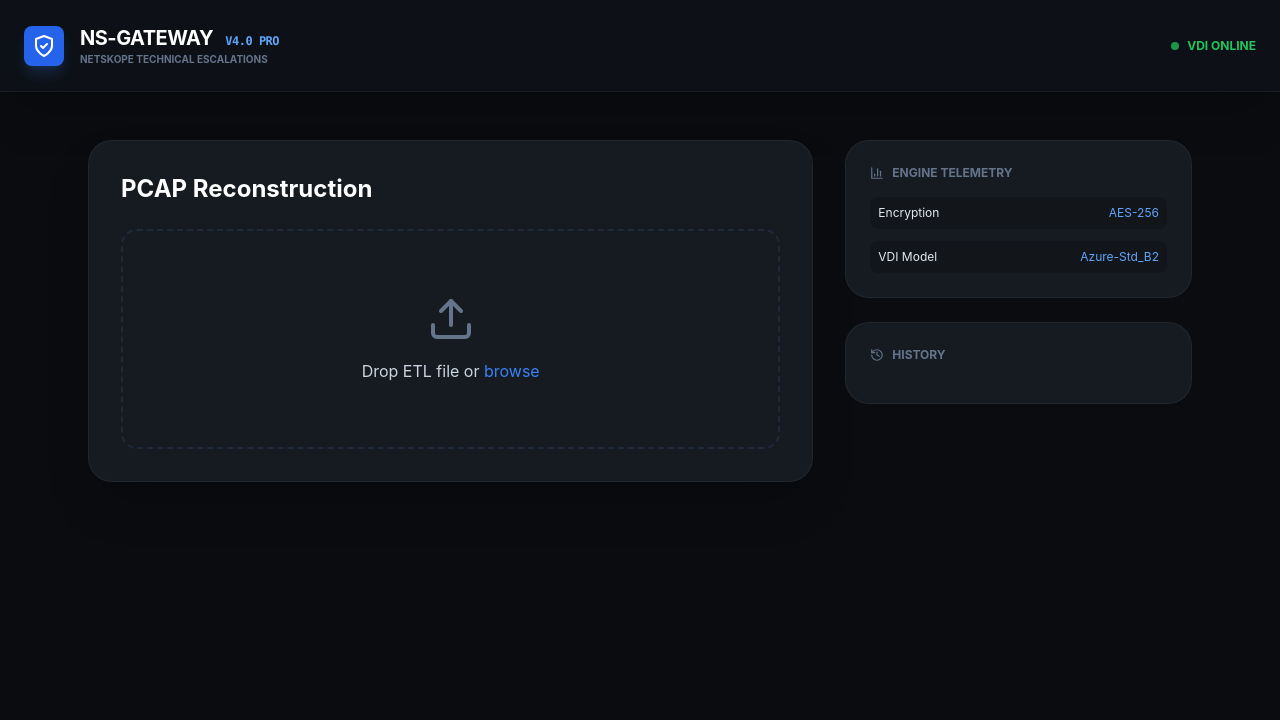
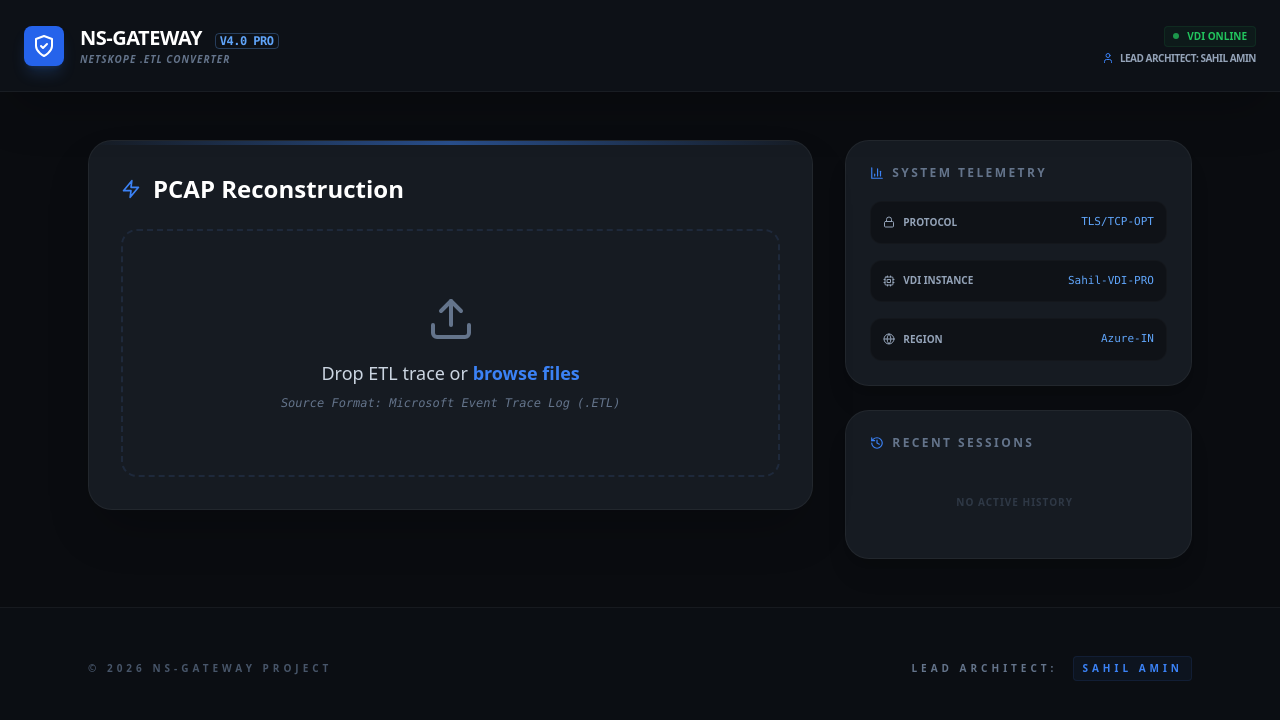
Before and after one commit to rashidaminbuhroo-ux/etl-converter-ui, a React (Create React App) app: page / in a window 1280 px wide. Shown: the top 720 px of the page. Built offline with nearby package versions, Linux system fonts and the light colour scheme.

Commit message:
Update App.jsx

```diff
--- a/src/App.jsx
+++ b/src/App.jsx
@@ -5,14 +5,14 @@
 import { motion, AnimatePresence } from 'framer-motion';
 import {
   ShieldCheck, Upload, FileCode, Download,
-  Activity, Zap, History, Globe, Lock, Cpu, BarChart3
+  Activity, Zap, History, Globe, Lock, Cpu, BarChart3, User
 } from 'lucide-react';
 
 const API_BASE_URL = 'https://secluding-dropout-passion.ngrok-free.dev';
 
 export default function App() {
   const [file, setFile] = useState(null);
-  const [status, setStatus] = useState('idle'); // idle, uploading, processing, completed
+  const [status, setStatus] = useState('idle');
   const [progress, setProgress] = useState(0);
   const [downloadUrl, setDownloadUrl] = useState('');
   const [history, setHistory] = useState([]);
@@ -64,41 +64,73 @@
   };
 
   return (
-    <div className="min-h-screen bg-[#0a0c10] text-slate-200 p-0 m-0">
+    <div className="min-h-screen bg-[#0a0c10] text-slate-200 p-0 m-0 font-sans">
       <Toaster position="top-right" />
-      <nav className="border-b border-white/5 bg-[#0d1117] p-6 shadow-2xl">
+
+      <nav className="border-b border-white/5 bg-[#0d1117] p-6 shadow-2xl sticky top-0 z-50">
         <div className="max-w-7xl mx-auto flex justify-between items-center">
           <div className="flex items-center gap-4">
-            <div className="p-2 bg-blue-600 rounded-lg shadow-lg shadow-blue-500/20"><ShieldCheck className="text-white w-6 h-6" /></div>
+            <div className="p-2 bg-blue-600 rounded-lg shadow-lg shadow-blue-500/20">
+              <ShieldCheck className="text-white w-6 h-6" />
+            </div>
             <div>
-              <h1 className="text-xl font-bold text-white tracking-tight">NS-GATEWAY <span className="text-blue-400 text-xs font-mono ml-2">V4.0 PRO</span></h1>
-              <p className="text-[10px] text-slate-500 uppercase font-bold">Netskope Technical Escalations</p>
+              <h1 className="text-xl font-bold text-white tracking-tight">NS-GATEWAY <span className="text-blue-400 text-xs font-mono ml-2 border border-blue-400/30 px-1 rounded">V4.0 PRO</span></h1>
+              <p className="text-[10px] text-slate-500 uppercase font-bold tracking-widest italic">Netskope .ETL Converter</p>
             </div>
           </div>
-          <div className="flex items-center gap-2 text-xs font-bold text-green-500"><div className="w-2 h-2 bg-green-500 rounded-full animate-pulse" /> VDI ONLINE</div>
+          <div className="flex flex-col items-end">
+            <div className="flex items-center gap-2 text-[10px] font-bold text-green-500 mb-1 bg-green-500/5 px-2 py-0.5 rounded border border-green-500/10">
+              <div className="w-1.5 h-1.5 bg-green-500 rounded-full animate-pulse" /> VDI ONLINE
+            </div>
+            <div className="flex items-center gap-1.5 text-slate-400 text-[10px] font-bold uppercase tracking-tighter">
+                <User size={12} className="text-blue-500" /> Lead Architect: Sahil Amin
+            </div>
+          </div>
         </div>
       </nav>
 
       <main className="max-w-6xl mx-auto px-6 py-12 grid lg:grid-cols-3 gap-8">
         <div className="lg:col-span-2">
-          <div className="bg-[#161b22] border border-white/5 rounded-3xl p-8 shadow-2xl">
-            <h2 className="text-2xl font-bold text-white mb-6">PCAP Reconstruction</h2>
-            <div {...getRootProps()} className={`border-2 border-dashed rounded-2xl p-16 text-center cursor-pointer transition-all ${isDragActive ? 'border-blue-500 bg-blue-500/5' : 'border-slate-800 hover:border-blue-500/40'}`}>
+          <div className="bg-[#161b22] border border-white/5 rounded-3xl p-8 shadow-2xl relative overflow-hidden">
+            <div className="absolute top-0 left-0 w-full h-1 bg-gradient-to-r from-transparent via-blue-500 to-transparent opacity-50" />
+            <h2 className="text-2xl font-bold text-white mb-6 flex items-center gap-3">
+              <Zap className="text-blue-500 w-5 h-5" /> PCAP Reconstruction
+            </h2>
+            <div {...getRootProps()} className={`group border-2 border-dashed rounded-2xl p-16 text-center cursor-pointer transition-all duration-300 ${isDragActive ? 'border-blue-500 bg-blue-500/5' : 'border-slate-800 hover:border-blue-500/40 hover:bg-white/[0.01]'}`}>
               <input {...getInputProps()} />
-              <Upload className="w-12 h-12 mx-auto mb-4 text-slate-500" />
-              <p className="text-slate-300">Drop ETL file or <span className="text-blue-500">browse</span></p>
+              <Upload className="w-12 h-12 mx-auto mb-4 text-slate-500 group-hover:text-blue-500 transition-colors" />
+              <p className="text-slate-300 text-lg">Drop ETL trace or <span className="text-blue-500 font-semibold">browse files</span></p>
+              <p className="text-xs text-slate-500 mt-2 font-mono italic">Source Format: Microsoft Event Trace Log (.ETL)</p>
             </div>
 
             <AnimatePresence>
               {file && (
-                <motion.div initial={{ opacity: 0 }} animate={{ opacity: 1 }} className="mt-8">
-                  <div className="bg-black/20 p-4 rounded-xl flex justify-between items-center border border-white/5">
-                    <div className="flex items-center gap-3"><FileCode className="text-blue-400" /> <span className="text-sm truncate max-w-[200px]">{file.name}</span></div>
-                    {status === 'idle' ? <button onClick={handleConvert} className="bg-blue-600 text-white px-6 py-2 rounded-lg font-bold text-sm">START ANALYSIS</button> : <div className="text-blue-400 font-bold text-sm animate-pulse">{status.toUpperCase()}...</div>}
+                <motion.div initial={{ opacity: 0, y: 10 }} animate={{ opacity: 1, y: 0 }} className="mt-8">
+                  <div className="bg-black/30 p-5 rounded-2xl flex justify-between items-center border border-white/5">
+                    <div className="flex items-center gap-4">
+                      <div className="p-3 bg-blue-500/10 rounded-xl"><FileCode className="text-blue-400 w-5 h-5" /></div>
+                      <div>
+                        <p className="text-sm font-bold text-white truncate max-w-[250px]">{file.name}</p>
+                        <p className="text-[10px] text-slate-500">{(file.size / 1024).toFixed(1)} KB • Integrity Verified</p>
+                      </div>
+                    </div>
+                    {status === 'idle' ? (
+                      <button onClick={handleConvert} className="bg-blue-600 hover:bg-blue-500 text-white px-8 py-3 rounded-xl font-bold text-sm shadow-lg shadow-blue-600/20 transition-all">START ANALYSIS</button>
+                    ) : (
+                      <div className="flex items-center gap-2 text-blue-400 font-bold text-sm tracking-widest uppercase">
+                        <Activity className="w-4 h-4 animate-spin" /> {status}...
+                      </div>
+                    )}
                   </div>
                   {status !== 'idle' && (
-                    <div className="mt-4 h-1.5 w-full bg-slate-800 rounded-full overflow-hidden">
-                      <div className="h-full bg-blue-500 transition-all duration-500" style={{ width: `${progress}%` }} />
+                    <div className="mt-6 px-1">
+                      <div className="flex justify-between text-[10px] font-bold text-slate-500 mb-2 uppercase tracking-widest">
+                        <span>Reconstructing Packet Stream</span>
+                        <span>{progress}%</span>
+                      </div>
+                      <div className="h-1.5 w-full bg-slate-800 rounded-full overflow-hidden">
+                        <div className="h-full bg-gradient-to-r from-blue-600 to-indigo-500 transition-all duration-500" style={{ width: `${progress}%` }} />
+                      </div>
                     </div>
                   )}
                 </motion.div>
@@ -106,33 +138,67 @@
             </AnimatePresence>
 
             {status === 'completed' && (
-              <div className="mt-6 p-6 bg-green-500/10 border border-green-500/20 rounded-xl flex justify-between items-center">
-                <p className="text-green-500 font-bold">Analysis Complete</p>
-                <a href={downloadUrl} download className="bg-green-600 text-white px-6 py-2 rounded-lg font-bold flex items-center gap-2"><Download size={16}/> DOWNLOAD PCAP</a>
-              </div>
+              <motion.div initial={{ scale: 0.9, opacity: 0 }} animate={{ scale: 1, opacity: 1 }} className="mt-6 p-6 bg-green-500/5 border border-green-500/20 rounded-2xl flex justify-between items-center">
+                <div className="flex items-center gap-3 text-green-500">
+                  <div className="w-10 h-10 rounded-full bg-green-500/10 flex items-center justify-center font-bold text-lg">!</div>
+                  <div>
+                    <p className="font-bold text-sm">Conversion Ready</p>
+                    <p className="text-[10px] opacity-70 text-slate-300 italic font-mono uppercase">Output: Standard PCAPNG</p>
+                  </div>
+                </div>
+                <a href={downloadUrl} download className="bg-green-600 hover:bg-green-500 text-white px-8 py-3 rounded-xl font-bold text-sm transition-colors shadow-lg shadow-green-600/20">DOWNLOAD PCAP</a>
+              </motion.div>
             )}
           </div>
         </div>
 
         <div className="space-y-6">
-          <div className="bg-[#161b22] border border-white/5 rounded-3xl p-6">
-            <h3 className="text-xs font-bold text-slate-500 uppercase mb-4 flex items-center gap-2"><BarChart3 size={14}/> Engine Telemetry</h3>
-            <div className="space-y-3">
-              <div className="flex justify-between text-xs p-2 bg-black/20 rounded-lg"><span>Encryption</span><span className="text-blue-400">AES-256</span></div>
-              <div className="flex justify-between text-xs p-2 bg-black/20 rounded-lg"><span>VDI Model</span><span className="text-blue-400">Azure-Std_B2</span></div>
+          <div className="bg-[#161b22] border border-white/5 rounded-3xl p-6 shadow-xl">
+            <h3 className="text-xs font-bold text-slate-500 uppercase mb-5 flex items-center gap-2 tracking-[0.2em]"><BarChart3 size={14} className="text-blue-500"/> System Telemetry</h3>
+            <div className="space-y-4">
+              <div className="flex justify-between items-center p-3 bg-black/30 rounded-xl border border-white/[0.02]">
+                <div className="flex items-center gap-2 text-[10px] font-bold text-slate-400 uppercase"><Lock size={12}/> Protocol</div>
+                <span className="text-[11px] font-mono text-blue-400">TLS/TCP-OPT</span>
+              </div>
+              <div className="flex justify-between items-center p-3 bg-black/30 rounded-xl border border-white/[0.02]">
+                <div className="flex items-center gap-2 text-[10px] font-bold text-slate-400 uppercase"><Cpu size={12}/> VDI Instance</div>
+                <span className="text-[11px] font-mono text-blue-400">Sahil-VDI-PRO</span>
+              </div>
+              <div className="flex justify-between items-center p-3 bg-black/30 rounded-xl border border-white/[0.02]">
+                <div className="flex items-center gap-2 text-[10px] font-bold text-slate-400 uppercase"><Globe size={12}/> Region</div>
+                <span className="text-[11px] font-mono text-blue-400">Azure-IN</span>
+              </div>
             </div>
           </div>
-          <div className="bg-[#161b22] border border-white/5 rounded-3xl p-6">
-            <h3 className="text-xs font-bold text-slate-500 uppercase mb-4 flex items-center gap-2"><History size={14}/> History</h3>
-            {history.map((h, i) => (
-              <div key={i} className="text-[11px] p-2 border-b border-white/5 flex justify-between items-center">
-                <span className="truncate max-w-[100px]">{h.name}</span>
-                <a href={h.url} download className="text-blue-500">Download</a>
-              </div>
-            ))}
+
+          <div className="bg-[#161b22] border border-white/5 rounded-3xl p-6 shadow-xl">
+            <h3 className="text-xs font-bold text-slate-500 uppercase mb-5 flex items-center gap-2 tracking-[0.2em]"><History size={14} className="text-blue-500"/> Recent Sessions</h3>
+            <div className="space-y-3 max-h-[250px] overflow-y-auto pr-2 custom-scrollbar">
+              {history.length > 0 ? history.map((h, i) => (
+                <div key={i} className="flex justify-between items-center p-3 rounded-xl bg-white/[0.02] border border-white/5 hover:border-blue-500/30 transition-all group">
+                  <div className="flex items-center gap-3 truncate">
+                    <div className="w-8 h-8 rounded-lg bg-blue-500/10 flex items-center justify-center text-blue-400 font-bold text-[8px]">PCAP</div>
+                    <span className="text-[11px] font-bold text-slate-300 truncate">{h.name}</span>
+                  </div>
+                  <a href={h.url} download className="text-slate-500 hover:text-blue-400 transition-colors"><Download size={14}/></a>
+                </div>
+              )) : (
+                <p className="text-[10px] text-center text-slate-600 font-bold uppercase py-6 tracking-widest opacity-50">No Active History</p>
+              )}
+            </div>
           </div>
         </div>
       </main>
+
+      <footer className="py-12 border-t border-white/5 mt-auto bg-[#0d1117]/50">
+        <div className="max-w-6xl mx-auto px-6 flex justify-between items-center text-[10px] font-bold uppercase tracking-[0.4em] text-slate-600">
+          <p>© 2026 NS-GATEWAY PROJECT</p>
+          <div className="flex items-center gap-4">
+              <span className="text-slate-500">Lead Architect:</span>
+              <span className="text-blue-500 bg-blue-500/5 px-2 py-1 rounded border border-blue-500/10">SAHIL AMIN</span>
+          </div>
+        </div>
+      </footer>
     </div>
   );
 }
```
